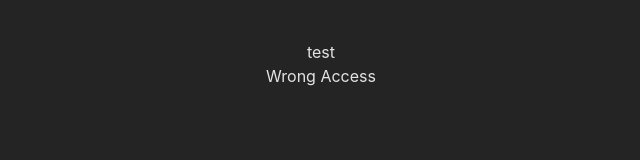
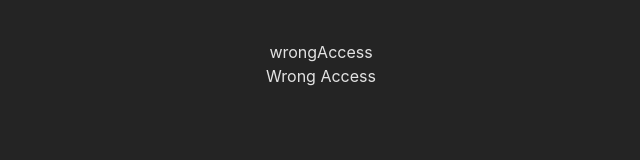
Before and after one commit to KMJ192/personal-place, a React (Vite) app: page /user/test2 in a window 1280 px wide. Shown: the top 160 px of the page, without its empty margins (319-959 px from the left). Built offline with nearby package versions, Linux system fonts and the light colour scheme.

Commit message:
ReactRouter 코드 개선

```diff
--- a/src/App.tsx
+++ b/src/App.tsx
@@ -1,5 +1,5 @@
 import ReactRouter from './ReactRouter/ReactRouter';
-import type { ReactRouterMapType } from './ReactRouter';
+import type { ReactRouterMapType, PageTypes } from './ReactRouter';
 
 import RootPage from './pages/RootPage';
 import TestPage from './pages/TestPage';
@@ -12,22 +12,22 @@ const routerMap: Array<ReactRouterMapType> = [
   {
     auth: 'common',
     path: '/',
-    element: <RootPage />,
+    page: <RootPage />,
   },
   {
     auth: 'admin',
     path: '/admin/test',
-    element: <TestPage />,
+    page: <TestPage />,
   },
   {
     auth: 'user',
     path: '/user/test1',
-    element: <TestPage2 />,
+    page: <TestPage2 />,
   },
   {
     auth: 'user',
     path: '/user/test2',
-    element: <TestPage3 />,
+    page: <TestPage3 />,
   },
 ];
 
@@ -41,12 +41,12 @@ function App() {
     <ReactRouter
       auth='admin'
       routerMap={routerMap}
-      wrongAccessElement={<div>Wrong Access</div>}
-      notFoundElement={<div>404 Not Found</div>}
-      addElement={(page: JSX.Element) => {
+      wrongAccessPage={<div>Wrong Access</div>}
+      notFoundPage={<div>404 Not Found</div>}
+      addElement={(page: JSX.Element, pageType: PageTypes) => {
         return (
           <div>
-            test <div>{page}</div>
+            {pageType} <div>{page}</div>
           </div>
         );
       }}
--- a/src/ReactRouter/ReactRouter.tsx
+++ b/src/ReactRouter/ReactRouter.tsx
@@ -1,40 +1,38 @@
 import { Routes, Route, BrowserRouter } from 'react-router-dom';
 
-import Authentication from './Authentication';
-import type { ReactRouterMapType } from './types';
+import type { PageTypes, ReactRouterMapType } from './types';
+
+import authenticator from './authenticator';
 
 type Props = {
   auth: string;
   routerMap: Array<ReactRouterMapType>;
-  wrongAccessElement: JSX.Element;
-  notFoundElement: JSX.Element;
-  addElement?: (page: JSX.Element) => JSX.Element;
+  wrongAccessPage: JSX.Element;
+  notFoundPage: JSX.Element;
+  addElement?: (page: JSX.Element, pageType: PageTypes) => JSX.Element;
 };
 
 function ReactRouter({
   auth,
   routerMap,
-  wrongAccessElement,
-  notFoundElement,
+  wrongAccessPage,
+  notFoundPage,
   addElement,
 }: Props) {
   return (
     <BrowserRouter>
       <Routes>
-        {routerMap.map(({ auth: componentAuth, path, element }) => {
-          const authCompo: JSX.Element = (
-            <Authentication
-              auth={auth}
-              componentAuth={componentAuth}
-              wrongAccessElement={wrongAccessElement}
-              element={element}
-            />
-          );
+        {routerMap.map(({ auth: pageAuth, path, page }) => {
+          const [authElement, isWrongAccessPage]: [JSX.Element, boolean] =
+            authenticator({ auth, pageAuth, wrongAccessPage, page });
 
           const render: JSX.Element =
             typeof addElement === 'function'
-              ? addElement(authCompo)
-              : authCompo;
+              ? addElement(
+                  authElement,
+                  isWrongAccessPage ? 'wrongAccess' : pageAuth,
+                )
+              : authElement;
 
           return <Route path={path} element={render} key={path} />;
         })}
@@ -42,8 +40,8 @@ function ReactRouter({
           path='*'
           element={
             typeof addElement === 'function'
-              ? addElement(notFoundElement)
-              : notFoundElement
+              ? addElement(notFoundPage, 'notFound')
+              : notFoundPage
           }
         />
       </Routes>
--- /dev/null
+++ b/src/ReactRouter/authenticator.ts
@@ -0,0 +1,21 @@
+type AuthenticatorParams = {
+  auth: string;
+  pageAuth: string;
+  wrongAccessPage: JSX.Element;
+  page: JSX.Element;
+};
+
+function authenticator({
+  auth,
+  pageAuth,
+  page,
+  wrongAccessPage,
+}: AuthenticatorParams): [JSX.Element, boolean] {
+  if (pageAuth !== 'common' && auth !== pageAuth) {
+    return [wrongAccessPage, true];
+  }
+
+  return [page, false];
+}
+
+export default authenticator;
--- a/src/ReactRouter/index.ts
+++ b/src/ReactRouter/index.ts
@@ -1,3 +1,3 @@
 export { default } from './ReactRouter';
 export type { ReactRouterProps } from './ReactRouter';
-export type { ReactRouterMapType } from './types';
+export type { ReactRouterMapType, PageTypes } from './types';
--- a/src/ReactRouter/types.ts
+++ b/src/ReactRouter/types.ts
@@ -1,7 +1,9 @@
+type PageTypes = 'wrongAccessPage' | 'notFoundPage' | string;
+
 type ReactRouterMapType = {
   auth: string | 'common';
   path: string;
-  element: JSX.Element;
+  page: JSX.Element;
 };
 
-export type { ReactRouterMapType };
+export type { ReactRouterMapType, PageTypes };
```
